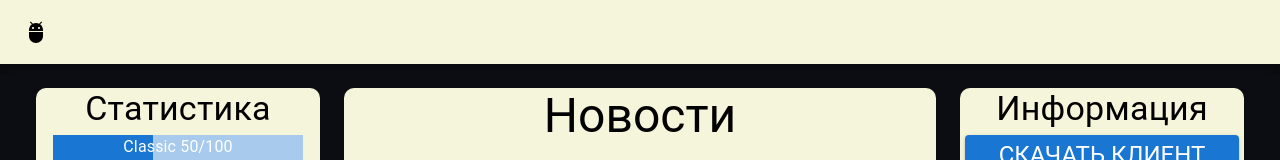
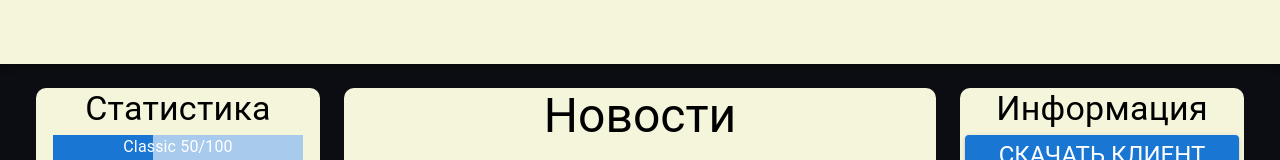
Before and after one commit to globalskye/RustServerInfo-front-end, a React (Create React App) app: page / in a window 1280 px wide. Shown: the top 160 px of the page. Built offline with nearby package versions, Linux system fonts and the light colour scheme.

Commit message:
Usefull info

```diff
--- a/src/pages/home/components/Navbar.tsx
+++ b/src/pages/home/components/Navbar.tsx
@@ -21,7 +21,7 @@ const ResponsiveAppBar = () => {
       <AppBar position="static" style={{backgroundColor:'#F5F5DC'}}>
         <Container maxWidth="xl">
           <Toolbar disableGutters>
-            <AdbIcon sx={{ display: { xs: "none", md: "flex" }, mr: 1, color: "black" }} />
+            <AdbIcon sx={{ display: { xs: "none", md: "flex" }, mr: 1, color: "#F5F5DC" }} />
           </Toolbar>
         </Container>
       </AppBar>
```
